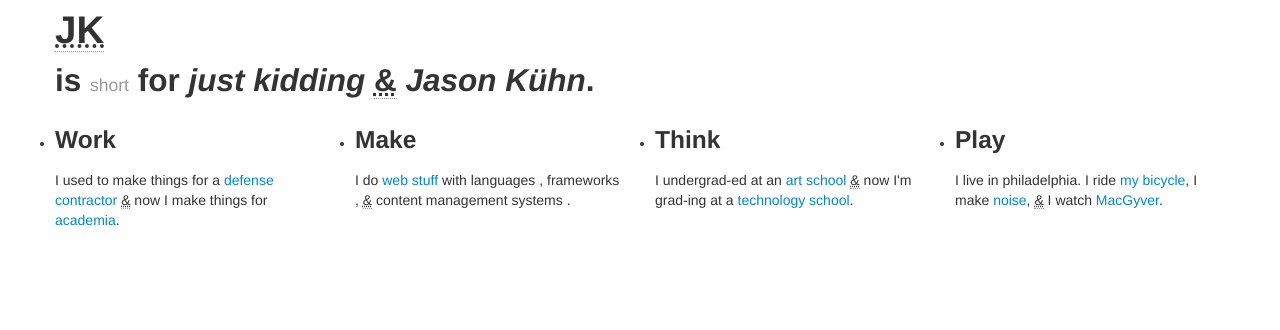
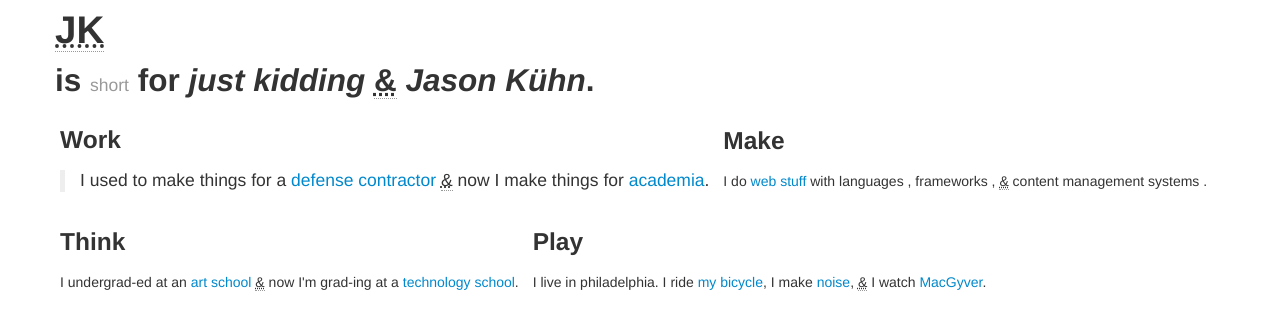
Before and after one commit to jklmnop/jasonku.hn, a PHP site: page / in a window 1280 px wide. Shown: the top 330 px of the page. Run offline with PHP 8.4, Linux system fonts and the light colour scheme.

Commit message:
testing blockquote

```diff
--- a/index.php
+++ b/index.php
@@ -19,29 +19,28 @@
 <div id="wrapper" class="container">
     <div id="whatsmyname" class="">
         <h1 class="initials"><abbr title="Jason Kuhn">JK</abbr></h1>
-        <h2 class="bio">is <small>short</small> for <em class="not_name">just kidding</em> <abbr title="and per se and" class="amp">&amp;</abbr> <em class="name">Jason K&uuml;hn</em>.</h2>
-        <?php if(isset($_GET['!'])) : ?>
-        <ul class="lolz"><li><a href="mahoney.jpg" title="lolz"><img src="mahoney.jpg" alt="lolz" /></a></li></ul>
-        <?php endif; ?>
+        <h2 class="bio lede">is <small>short</small> for <em class="not_name">just kidding</em> <abbr title="and per se and" class="amp">&amp;</abbr> <em class="name">Jason K&uuml;hn</em>.</h2>
     </div>
 
-    <ul id="whoami" class="row">
-      <li class="employment span3">
+    <ul id="whoami" class="inline">
+      <li class="employment">
             <h3>Work</h3>
+            <blockquote>
             <p>I used to make things for a <a href="http://www.lockheedmartin.com/isgs/" title="lockheed martin information systems and global services">defense contractor</a> <abbr title="and per se and" class="amp">&amp;</abbr> now I make things for <a href="http://lebow.drexel.edu" title="drexel university's lebow college of business">academia</a>.<p>
+            </blockquote>
         </li>
 
-        <li class="skills span3">
+        <li class="skills">
             <h3>Make</h3>
             <p>I do <a href="https://github.com/jklmnop" title="my public github repos">web stuff</a> with <span class="_" title="html, css, js, php, sql">languages</span> <span class="hide">(HTML, CSS, JS, PHP, SQL)</span>, <span class="_" title="jquery, yui, zend, 960">frameworks</span> <span class="hide">(jQuery, YUI, Zend, 960)</span>, <abbr title="and per se and" class="amp">&amp;</abbr> <span class="_" title="wordpress, drupal">content management systems</span> <span class="hide">(Wordpress, Drupal)</span>.<p>
         </li>
 
-        <li class="education span3">
+        <li class="education">
             <h3>Think</h3>
             <p>I undergrad-ed at an <a href="http://www.artinstitutes.edu/philadelphia/" title="art institute of philadelphia">art school</a> <abbr title="and per se and" class="amp">&amp;</abbr> now I'm grad-ing at a <a href="http://www.ischool.drexel.edu/" title="drexel university's college of science and technology">technology school</a>.<p>
         </li>
 
-        <li class="hobbies span3">
+        <li class="hobbies">
             <h3>Play</h3>
             <p>I live in philadelphia. I ride <a href="http://i.imgur.com/KPb9c.jpg" title="my univega">my bicycle</a>, I make <a href="http://spaceyraygun.net" title="spaceyraygun on muxtape">noise</a>, <abbr title="and per se and" class="amp">&amp;</abbr> I watch <a href="http://www.youtube.com/show/macgyver" title="this attribute is unnecessary">MacGyver</a>.<p>
         </li>
```
Also changed, not shown: .htaccess (added).
